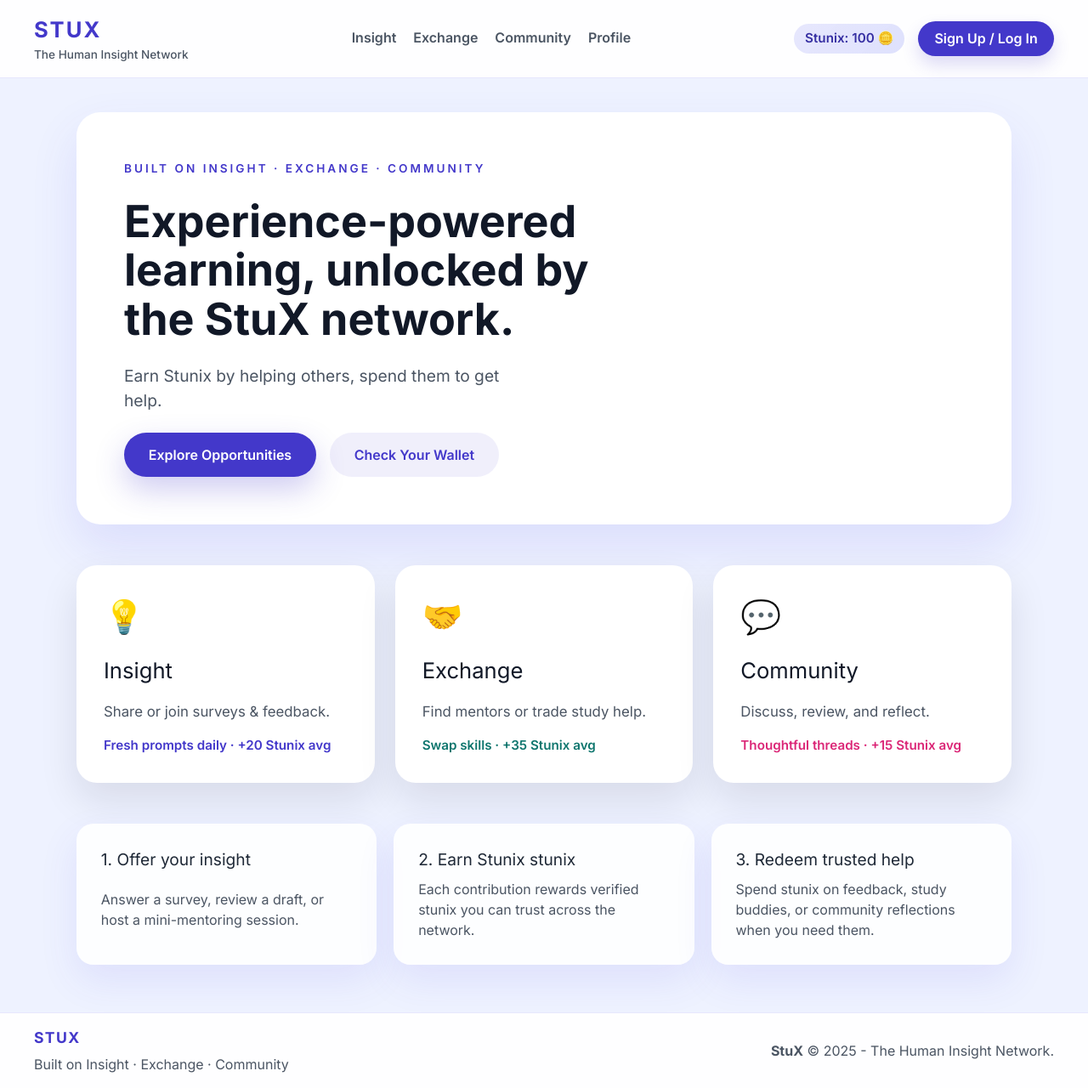
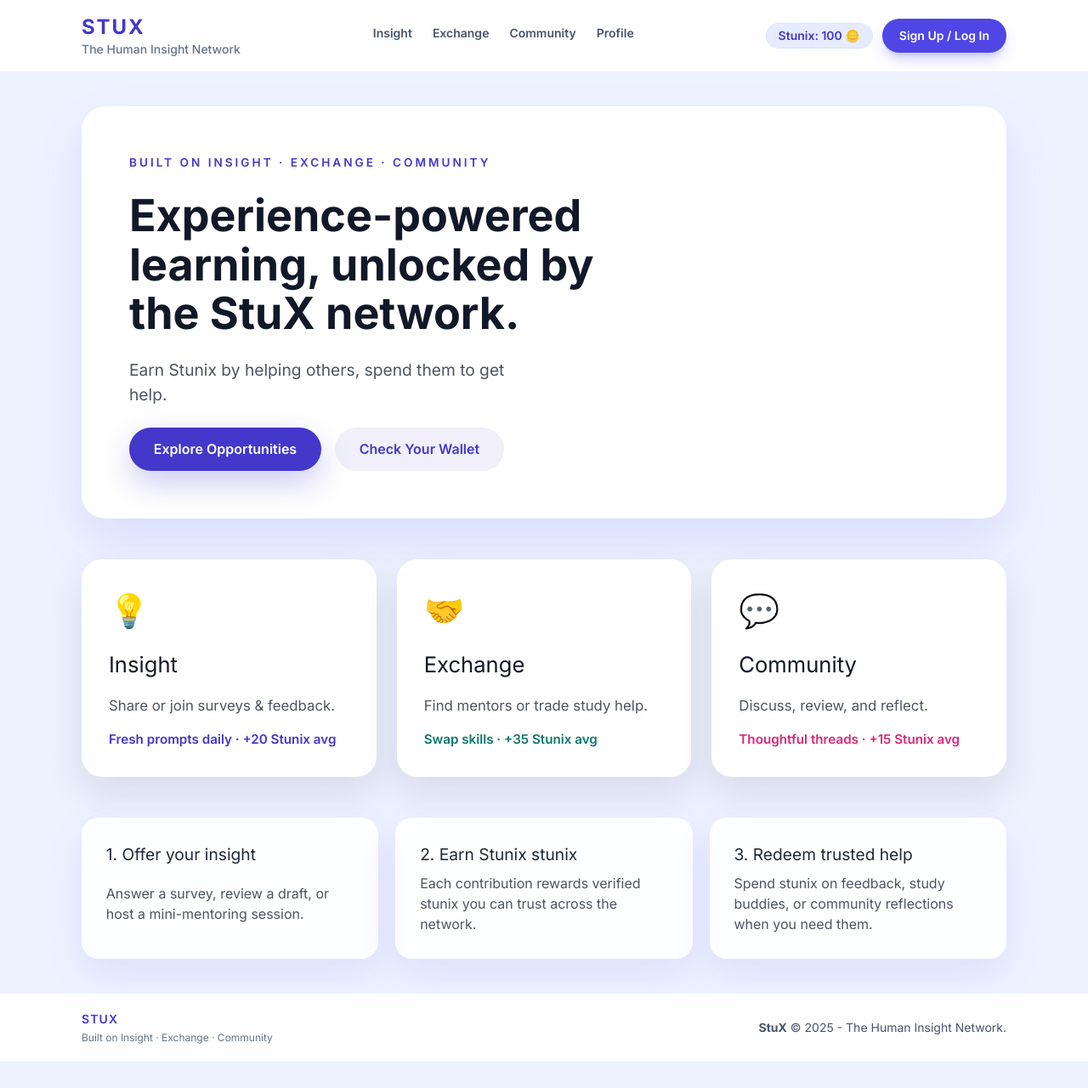
Before and after one commit to triek/stu-x, a Vue app: page / in a window 1280 px wide. Shown: the whole page at 85% size. After the commit the page ends 1249 px from the top, so only its background shows below. Built offline with nearby package versions, Linux system fonts and the light colour scheme.

Commit message:
integrate tailwind css for app.vue

```diff
--- a/src/App.vue
+++ b/src/App.vue
@@ -3,200 +3,83 @@ import { RouterLink, RouterView } from 'vue-router'
 </script>
 
 <template>
-  <div class="app-shell">
-    <header class="top-bar">
+  <div class="flex min-h-screen flex-col">
+    <header class="sticky top-0 z-10 border-b border-indigo-100/50 bg-white/90 backdrop-blur-xl">
+      <div class="mx-auto flex w-full max-w-6xl flex-wrap items-center justify-between gap-4 px-4 py-4 sm:px-6 lg:px-8">
         <!-- Logo -->
-      <RouterLink to="/" class="brand">
-        <span class="brand-icon">StuX</span>
-        <span class="brand-subtitle">The Human Insight Network</span>
+        <RouterLink to="/" class="flex flex-col text-slate-900 no-underline">
+          <span class="text-2xl font-bold uppercase tracking-[0.08em] text-brand">StuX</span>
+          <span class="text-sm font-medium text-slate-500">The Human Insight Network</span>
         </RouterLink>
 
         <!-- Nav items -->
-      <nav class="main-nav">
-        <RouterLink to="/insight">Insight</RouterLink>
-        <RouterLink to="/exchange">Exchange</RouterLink>
-        <RouterLink to="/community">Community</RouterLink>
-        <RouterLink to="/profile" class="profile-link">Profile</RouterLink>
+        <nav class="flex flex-wrap items-center gap-4 text-sm font-semibold text-slate-600 sm:gap-6">
+          <RouterLink
+            to="/insight"
+            class="border-b-2 border-transparent pb-1 transition-colors hover:border-indigo-200 hover:text-indigo-600"
+            active-class="border-indigo-400/60 text-indigo-600"
+          >
+            Insight
+          </RouterLink>
+          <RouterLink
+            to="/exchange"
+            class="border-b-2 border-transparent pb-1 transition-colors hover:border-indigo-200 hover:text-indigo-600"
+            active-class="border-indigo-400/60 text-indigo-600"
+          >
+            Exchange
+          </RouterLink>
+          <RouterLink
+            to="/community"
+            class="border-b-2 border-transparent pb-1 transition-colors hover:border-indigo-200 hover:text-indigo-600"
+            active-class="border-indigo-400/60 text-indigo-600"
+          >
+            Community
+          </RouterLink>
+          <RouterLink
+            to="/profile"
+            class="inline-flex items-center gap-2 border-b-2 border-transparent pb-1 transition-colors hover:border-indigo-200 hover:text-indigo-600"
+            active-class="border-indigo-400/60 text-indigo-600"
+          >
+            Profile
+          </RouterLink>
         </nav>
 
-      <div class="right-actions">
-        <div class="stunix-badge">Stunix: 100 🪙</div>
-        <button class="auth-btn" type="button">Sign Up / Log In</button>
+        <!-- Login -->
+        <div class="flex items-center gap-3 text-sm">
+          <div class="rounded-full bg-indigo-100/80 px-3.5 py-1 font-semibold text-indigo-700 shadow-sm ring-1 ring-indigo-200/60">
+            Stunix: 100 🪙
+          </div>
+          <button
+            class="inline-flex items-center rounded-full bg-indigo-600 px-5 py-2.5 font-semibold text-white shadow-lg shadow-indigo-500/30 transition-transform hover:-translate-y-0.5 hover:shadow-indigo-500/40"
+            type="button"
+          >
+            Sign Up / Log In
+          </button>
+        </div>
       </div>
     </header>
 
-    <main class="page-content">
+    <!-- Main display -->
+    <main class="flex-1">
+      <div class="mx-auto w-full max-w-6xl px-4 py-10 sm:px-6 lg:px-8">
         <RouterView />
+      </div>
     </main>
 
-    <footer class="app-footer">
-      <div class="footer-branding">
-        <span class="footer-logo">StuX</span>
-        <span class="footer-tagline">Built on Insight · Exchange · Community</span>
+    <!-- Footer -->
+    <footer class="border-t border-indigo-100/50 bg-white/90 backdrop-blur-md">
+      <div class="mx-auto flex w-full max-w-6xl flex-col gap-3 px-4 py-5 text-sm text-slate-600 sm:flex-row sm:items-center sm:justify-between sm:px-6 lg:px-8">
+        <div class="flex flex-col gap-1">
+          <span class="text-sm font-semibold uppercase tracking-[0.08em] text-brand">StuX</span>
+          <span class="text-xs text-slate-500">Built on Insight · Exchange · Community</span>
         </div>
-      <p>
+        <p class="text-xs sm:text-sm">
           <strong>StuX</strong> &copy; 2025 - The Human Insight Network.
         </p>
+      </div>
     </footer>
   </div>
 </template>
 
 <style scoped>
-:global(body) {
-  margin: 0;
-  font-family: 'Inter', 'Segoe UI', system-ui, -apple-system, BlinkMacSystemFont, sans-serif;
-  background: #f5f6ff;
-  color: #1f2937;
-}
-
-.app-shell {
-  min-height: 100vh;
-  display: flex;
-  flex-direction: column;
-}
-
-.top-bar {
-  display: flex;
-  align-items: center;
-  justify-content: space-between;
-  padding: 1rem 2.5rem;
-  background: rgba(255, 255, 255, 0.9);
-  backdrop-filter: blur(12px);
-  border-bottom: 1px solid rgba(99, 102, 241, 0.15);
-  position: sticky;
-  top: 0;
-  z-index: 10;
-}
-
-.brand {
-  display: flex;
-  flex-direction: column;
-  text-decoration: none;
-  color: inherit;
-}
-
-.brand-icon {
-  font-weight: 700;
-  font-size: 1.6rem;
-  letter-spacing: 0.08em;
-  text-transform: uppercase;
-  color: #4338ca;
-}
-
-.brand-subtitle {
-  font-size: 0.85rem;
-  font-weight: 500;
-  color: #4b5563;
-}
-
-.main-nav {
-  display: flex;
-  gap: 1.25rem;
-  align-items: center;
-}
-
-.main-nav a {
-  font-weight: 600;
-  color: #4b5563;
-  text-decoration: none;
-  padding-bottom: 0.1rem;
-  border-bottom: 2px solid transparent;
-  transition: color 0.2s ease, border-color 0.2s ease;
-}
-
-.main-nav a:hover,
-.main-nav a.router-link-active {
-  color: #4338ca;
-  border-color: rgba(67, 56, 202, 0.4);
-}
-
-.profile-link {
-  display: flex;
-  align-items: center;
-  gap: 0.25rem;
-}
-
-.right-actions {
-  display: flex;
-  align-items: center;
-  gap: 1rem;
-}
-
-.stunix-badge {
-  padding: 0.4rem 0.8rem;
-  border-radius: 999px;
-  background: linear-gradient(135deg, rgba(99, 102, 241, 0.15), rgba(129, 140, 248, 0.25));
-  color: #3730a3;
-  font-weight: 600;
-  font-size: 0.95rem;
-}
-
-.auth-btn {
-  border: none;
-  background: #4338ca;
-  color: white;
-  font-weight: 600;
-  padding: 0.55rem 1.2rem;
-  border-radius: 999px;
-  cursor: pointer;
-  box-shadow: 0 10px 20px rgba(67, 56, 202, 0.18);
-  transition: transform 0.2s ease, box-shadow 0.2s ease;
-}
-
-.auth-btn:hover {
-  transform: translateY(-2px);
-  box-shadow: 0 14px 24px rgba(67, 56, 202, 0.25);
-}
-
-.page-content {
-  flex: 1;
-  padding: 2.5rem 2rem 3.5rem;
-}
-
-.app-footer {
-  display: flex;
-  justify-content: space-between;
-  align-items: center;
-  padding: 1rem 2.5rem;
-  background: rgba(255, 255, 255, 0.92);
-  border-top: 1px solid rgba(99, 102, 241, 0.15);
-  color: #4b5563;
-}
-
-.footer-branding {
-  display: flex;
-  flex-direction: column;
-  gap: 0.35rem;
-}
-
-.footer-logo {
-  font-weight: 700;
-  font-size: 1.1rem;
-  letter-spacing: 0.08em;
-  text-transform: uppercase;
-  color: #4338ca;
-}
-
-@media (max-width: 880px) {
-  .top-bar {
-    flex-wrap: wrap;
-    gap: 1rem;
-  }
-
-  .main-nav {
-    order: 3;
-    width: 100%;
-    justify-content: center;
-    flex-wrap: wrap;
-    gap: 1rem;
-  }
-
-  .right-actions {
-    margin-left: auto;
-  }
-
-  .page-content {
-    padding: 2rem 1.25rem 3rem;
-  }
-}
 </style>
```
Lines whose indentation alone changed are shown as unchanged.
